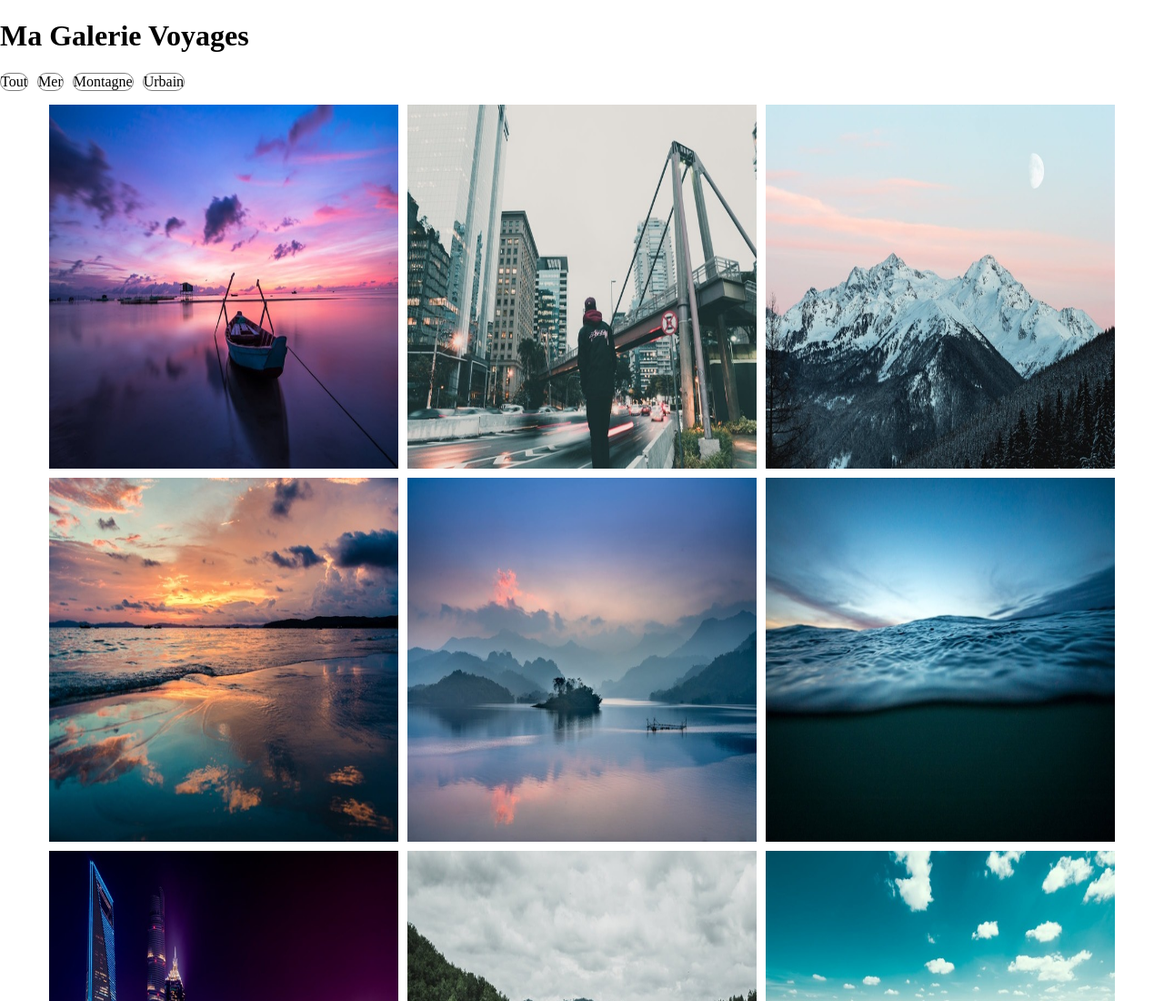
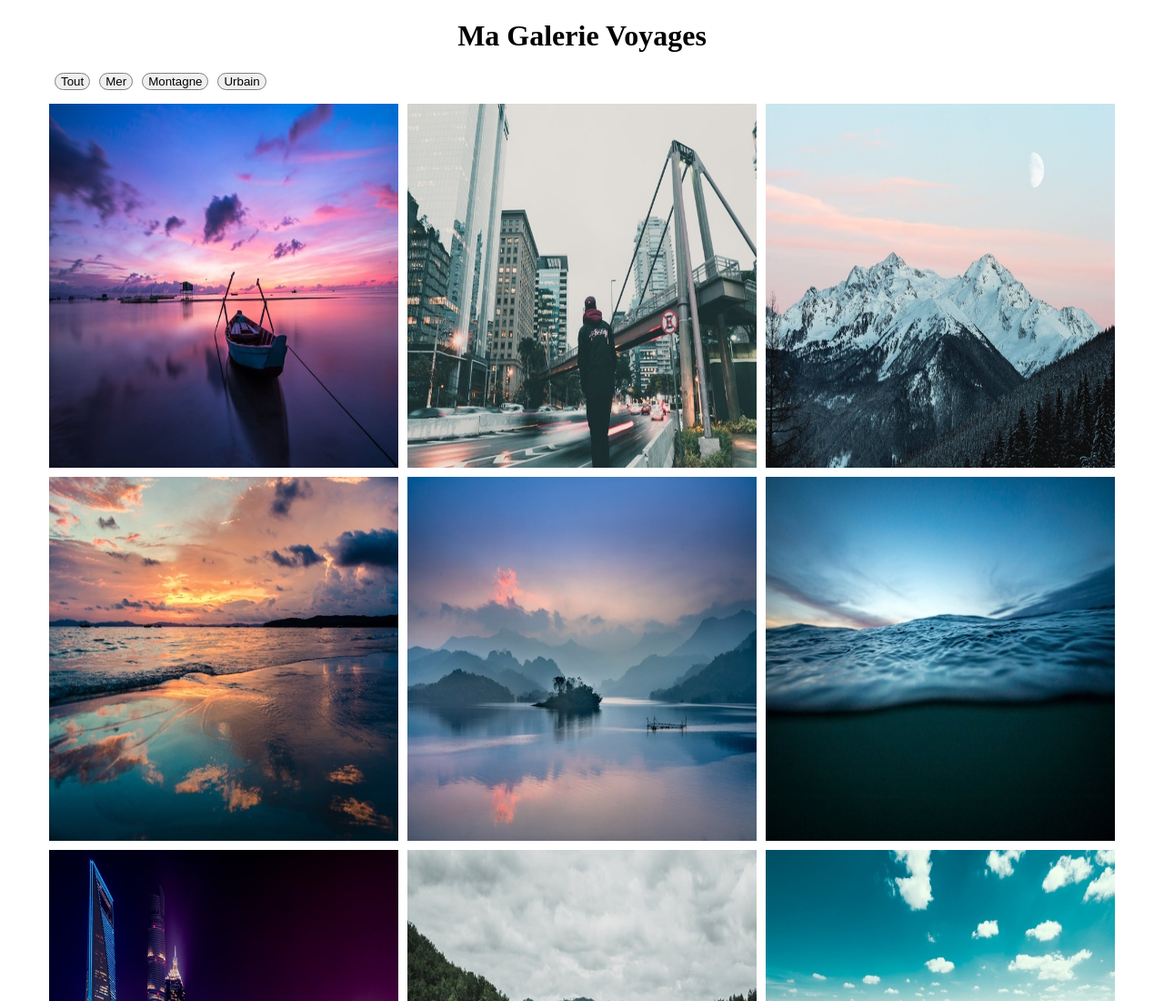
Before and after one commit to Jessica130883/ma-galerie, a plain HTML site: page index.html in a window 1280 px wide. Shown: the top 1100 px of the page at 91% size. Drawn offline with Linux system fonts and the light colour scheme.

Commit message:
titre de la page en text-align: center, changement des div des #filters en <button> et modification emplacement des #filters

```diff
--- a/Stylesheet.css
+++ b/Stylesheet.css
@@ -6,8 +6,9 @@ html, body {
 #filters{
     display: flex;
     gap: 10px;
+    margin-left: 60px;
 }
-#filters div{
+#filters button{
     margin-bottom: 10px;
     border: 1px solid grey;
     border-radius: 25px;
@@ -30,12 +31,18 @@ html, body {
     padding: 0;
     transition: width .3s;
 }
+.title-gallery {
+    text-align: center;
+}
 
 
 @media screen and (max-width:648px){
     .picture {
         height: 150px;
         width: 400px;
+    }
+    #filters {
+        text-align: center;
     }
 }
 @media screen and (min-width: 649px){
--- a/index.html
+++ b/index.html
@@ -7,13 +7,13 @@
     <title>Galerie images</title>
 </head>
 <body>
-    <h1>Ma Galerie Voyages</h1>
+    <h1 class="title-gallery">Ma Galerie Voyages</h1>
 
     <section id="filters">
-        <div id="all">Tout</div>
-        <div id="sea">Mer</div>
-        <div id="mountain">Montagne</div>
-        <div id="urban">Urbain</div>
+        <button id="all">Tout</button>
+        <button id="sea">Mer</button>
+        <button id="mountain">Montagne</button>
+        <button id="urban">Urbain</button>
     </section>
 
     <section id="gallery">
--- a/script.js
+++ b/script.js
@@ -1,5 +1,5 @@
 window.onload = () => {
-    let filters = document.querySelectorAll("#filters div");
+    let filters = document.querySelectorAll("#filters button");
 
     for(let filter of filters){
         filter.addEventListener("click", function(){
```
